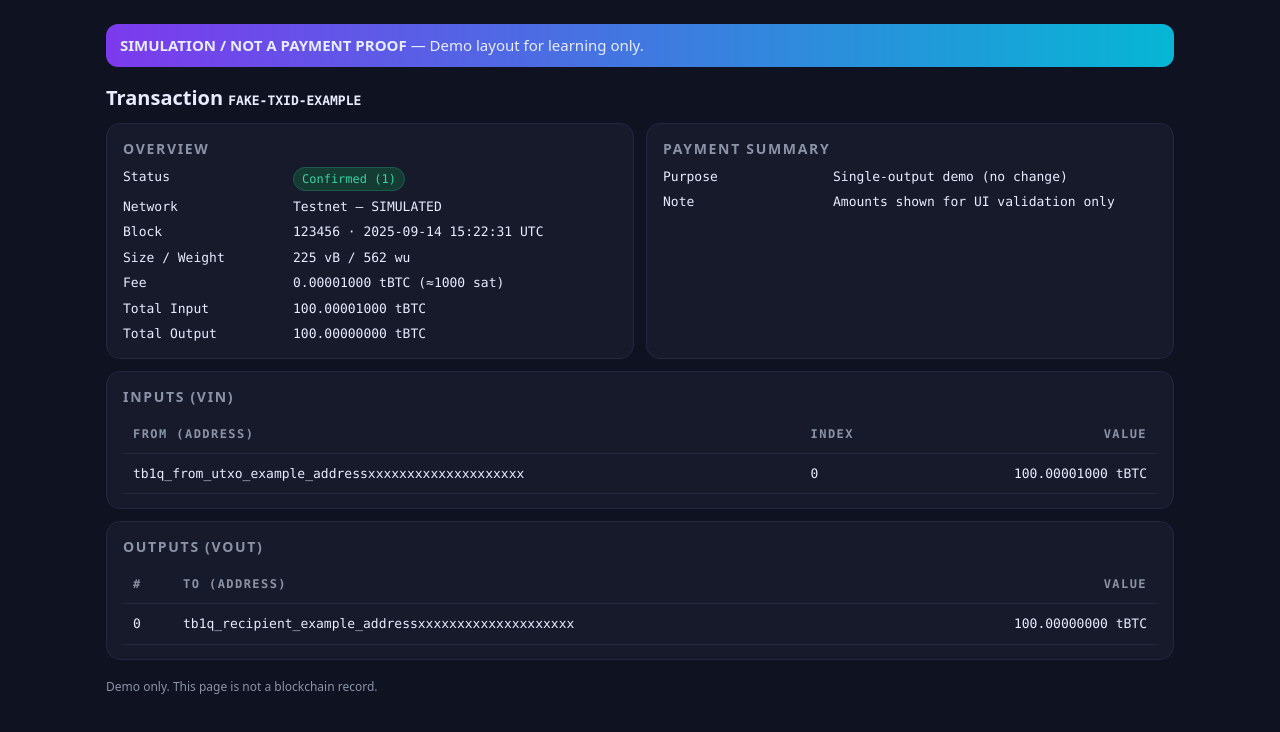
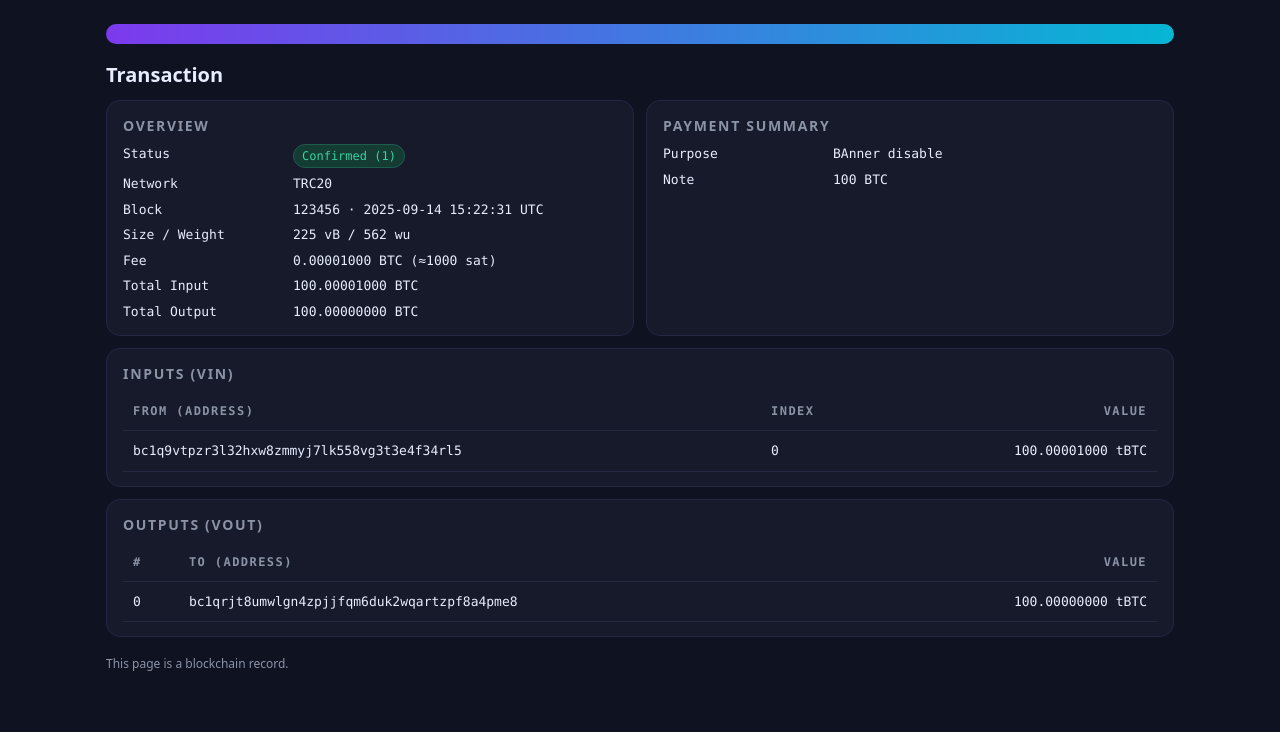
Before and after one commit to Spaccanapoli/ctf-tx, a plain HTML site: page tx/e712b8c81b9f3ba40975a630166aadf4e51faacfc7fe35a5724b002c10f5cb34/index.html in a window 1280 px wide. Drawn offline with Linux system fonts and the light colour scheme.

Commit message:
Update index.html

```diff
--- a/tx/e712b8c81b9f3ba40975a630166aadf4e51faacfc7fe35a5724b002c10f5cb34/index.html
+++ b/tx/e712b8c81b9f3ba40975a630166aadf4e51faacfc7fe35a5724b002c10f5cb34/index.html
@@ -3,7 +3,7 @@
 <head>
 <meta charset="utf-8" />
 <meta name="viewport" content="width=device-width,initial-scale=1" />
-<title>Tx Viewer — SIMULATION</title>
+<title>Tx Viewer</title>
 <style>
   :root{--bg:#0f1220;--card:#171a2b;--muted:#8b93a7;--ok:#3ad29f;--txt:#e7ecff;--mono:"SFMono-Regular",Consolas,monospace}
   *{box-sizing:border-box} body{margin:0;background:var(--bg);color:var(--txt);font:15px/1.5 system-ui,-apple-system,Segoe UI,Roboto}
@@ -26,29 +26,29 @@
 <body>
 <div class="wrap">
 
-  <div class="banner"><b>SIMULATION / NOT A PAYMENT PROOF</b> — Demo layout for learning only.</div>
+  <div class="banner"><b></b></div>
 
-  <h1>Transaction <span class="mono">FAKE-TXID-EXAMPLE</span></h1>
+  <h1>Transaction <span class="mono"></span></h1>
 
   <div class="grid">
     <div class="card">
       <h2>Overview</h2>
       <div class="kv mono">
         <div>Status</div>        <div><span class="pill">Confirmed (1)</span></div>
-        <div>Network</div>       <div>Testnet — SIMULATED</div>
+        <div>Network</div>       <div>TRC20</div>
         <div>Block</div>         <div>123456 · 2025-09-14 15:22:31 UTC</div>
         <div>Size / Weight</div> <div>225 vB / 562 wu</div>
-        <div>Fee</div>           <div>0.00001000 tBTC (≈1000 sat)</div>
-        <div>Total Input</div>   <div>100.00001000 tBTC</div>
-        <div>Total Output</div>  <div>100.00000000 tBTC</div>
+        <div>Fee</div>           <div>0.00001000 BTC (≈1000 sat)</div>
+        <div>Total Input</div>   <div>100.00001000 BTC</div>
+        <div>Total Output</div>  <div>100.00000000 BTC</div>
       </div>
     </div>
 
     <div class="card">
       <h2>Payment Summary</h2>
       <div class="kv mono">
-        <div>Purpose</div>  <div>Single-output demo (no change)</div>
-        <div>Note</div>     <div>Amounts shown for UI validation only</div>
+        <div>Purpose</div>  <div>BAnner disable</div>
+        <div>Note</div>     <div>100 BTC</div>
       </div>
     </div>
   </div>
@@ -59,7 +59,7 @@
       <thead><tr><th>From (address)</th><th>Index</th><th class="right">Value</th></tr></thead>
       <tbody>
         <tr>
-          <td class="addr">tb1q_from_utxo_example_addressxxxxxxxxxxxxxxxxxxxx</td>
+          <td class="addr">bc1q9vtpzr3l32hxw8zmmyj7lk558vg3t3e4f34rl5</td>
           <td>0</td>
           <td class="right">100.00001000 tBTC</td>
         </tr>
@@ -74,14 +74,14 @@
       <tbody>
         <tr>
           <td>0</td>
-          <td class="addr">tb1q_recipient_example_addressxxxxxxxxxxxxxxxxxxxx</td>
+          <td class="addr">bc1qrjt8umwlgn4zpjjfqm6duk2wqartzpf8a4pme8</td>
           <td class="right">100.00000000 tBTC</td>
         </tr>
       </tbody>
     </table>
   </div>
 
-  <div class="footer">Demo only. This page is not a blockchain record.</div>
+  <div class="footer">This page is a blockchain record.</div>
 </div>
 </body>
 </html>
```
